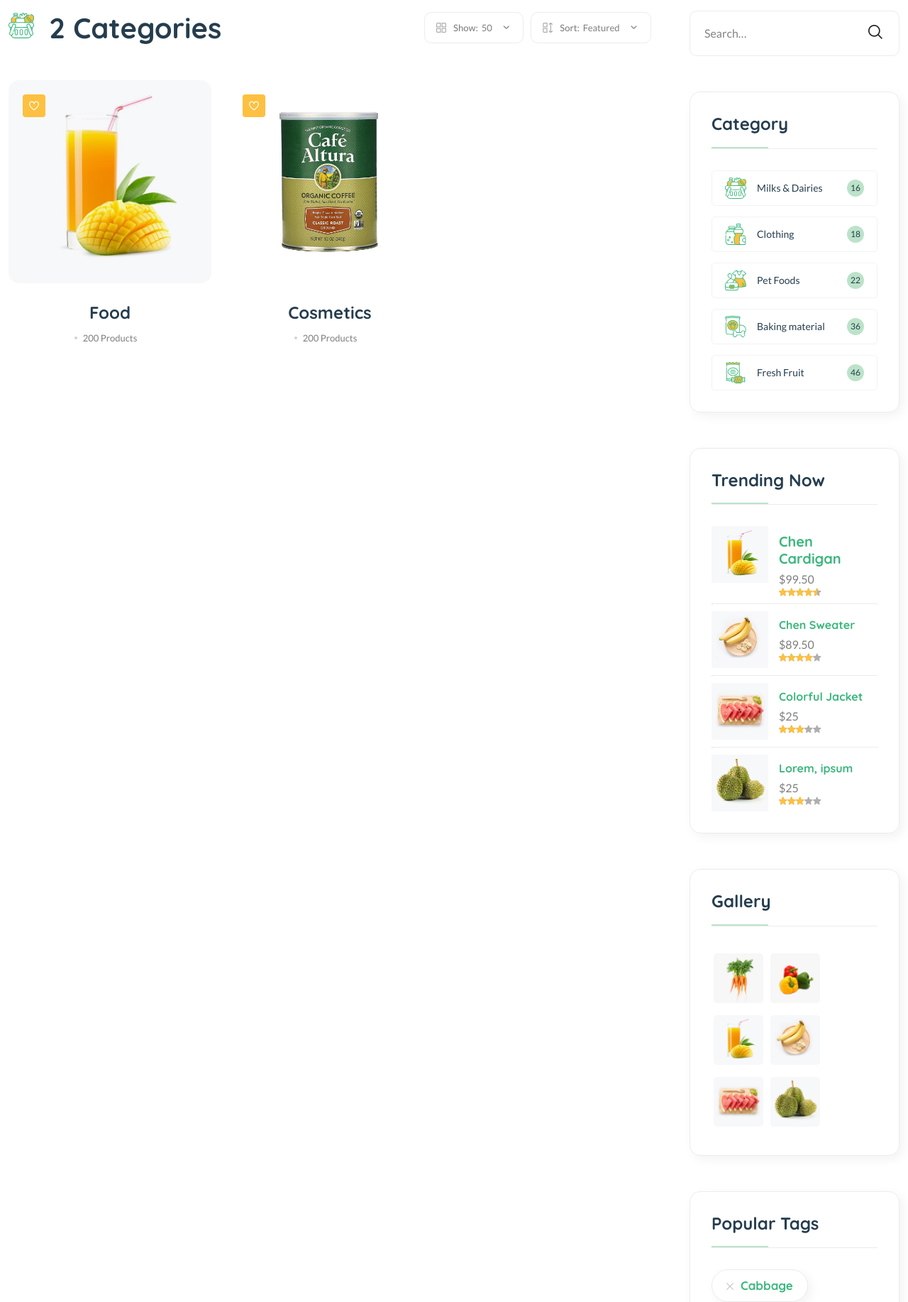
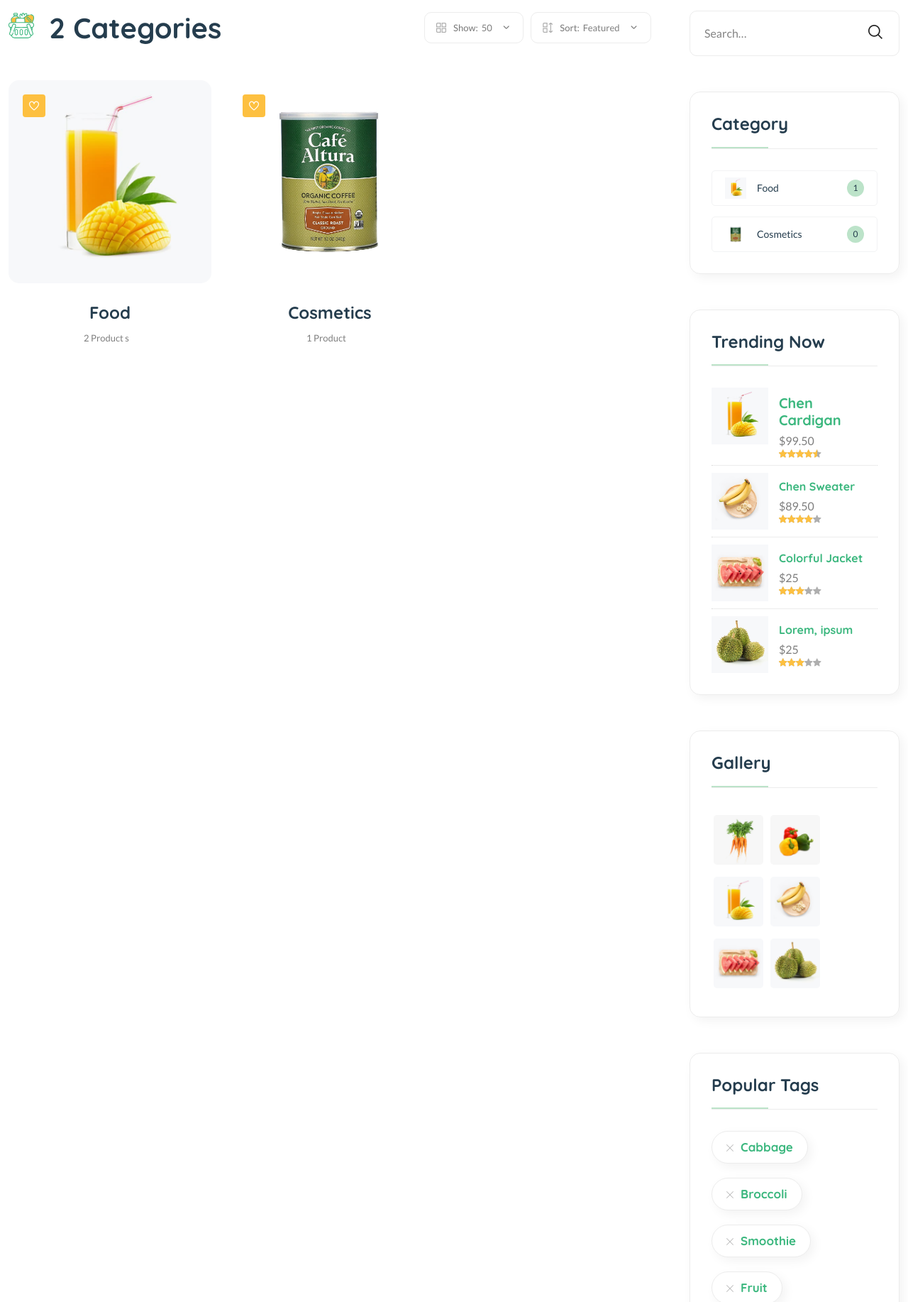
Before and after one commit to galaxydrifting/E-commerce, a Django app: page /category/ in a window 1280 px wide. Shown: the part 642-2476 px from the top of the page at 71% size. Run offline with Django 5.2, Linux system fonts and the light colour scheme; data comes from the database, SQL or seed files in the repository; both versions use the stored data as it was after the commit; some libraries are stand-ins or nearby versions.

Commit message:
feat: category-list

```diff
--- a/ecomprj/templates/core/category-list.html
+++ b/ecomprj/templates/core/category-list.html
@@ -107,7 +107,7 @@
                                         </h4>
                                         <div class="entry-meta font-xs color-grey mt-10 pb-10">
                                             <div>
-                                                <span class="hit-count has-dot mr-10">200 Products</span>
+                                                <span class="hit-count mr-10">{{ c.category.count }} Product {{ c.category.count|pluralize:"s" }}</span>
                                             </div>
                                         </div>
                                     </div>
@@ -146,21 +146,11 @@
                             <div class="sidebar-widget widget-category-2 mb-50">
                                 <h5 class="section-title style-1 mb-30">Category</h5>
                                 <ul>
+                                    {% for c in categories %}
                                     <li>
-                                        <a href="shop-grid-right.html"> <img src="assets/imgs/theme/icons/category-1.svg" alt="" />Milks & Dairies</a><span class="count">30</span>
+                                        <a href="shop-grid-right.html"> <img src="{{ c.image.url }}" alt="" />{{ c.title }}</a><span class="count">{{ c.category.count }}</span>
                                     </li>
-                                    <li>
-                                        <a href="shop-grid-right.html"> <img src="assets/imgs/theme/icons/category-2.svg" alt="" />Clothing</a><span class="count">35</span>
-                                    </li>
-                                    <li>
-                                        <a href="shop-grid-right.html"> <img src="assets/imgs/theme/icons/category-3.svg" alt="" />Pet Foods </a><span class="count">42</span>
-                                    </li>
-                                    <li>
-                                        <a href="shop-grid-right.html"> <img src="assets/imgs/theme/icons/category-4.svg" alt="" />Baking material</a><span class="count">68</span>
-                                    </li>
-                                    <li>
-                                        <a href="shop-grid-right.html"> <img src="assets/imgs/theme/icons/category-5.svg" alt="" />Fresh Fruit</a><span class="count">87</span>
-                                    </li>
+                                    {% endfor %}
                                 </ul>
                             </div>
                             <!-- Product sidebar Widget -->
```
Also changed, not shown: ecomprj/core/migrations/0003_alter_product_category.py (added), ecomprj/db.sqlite3.
